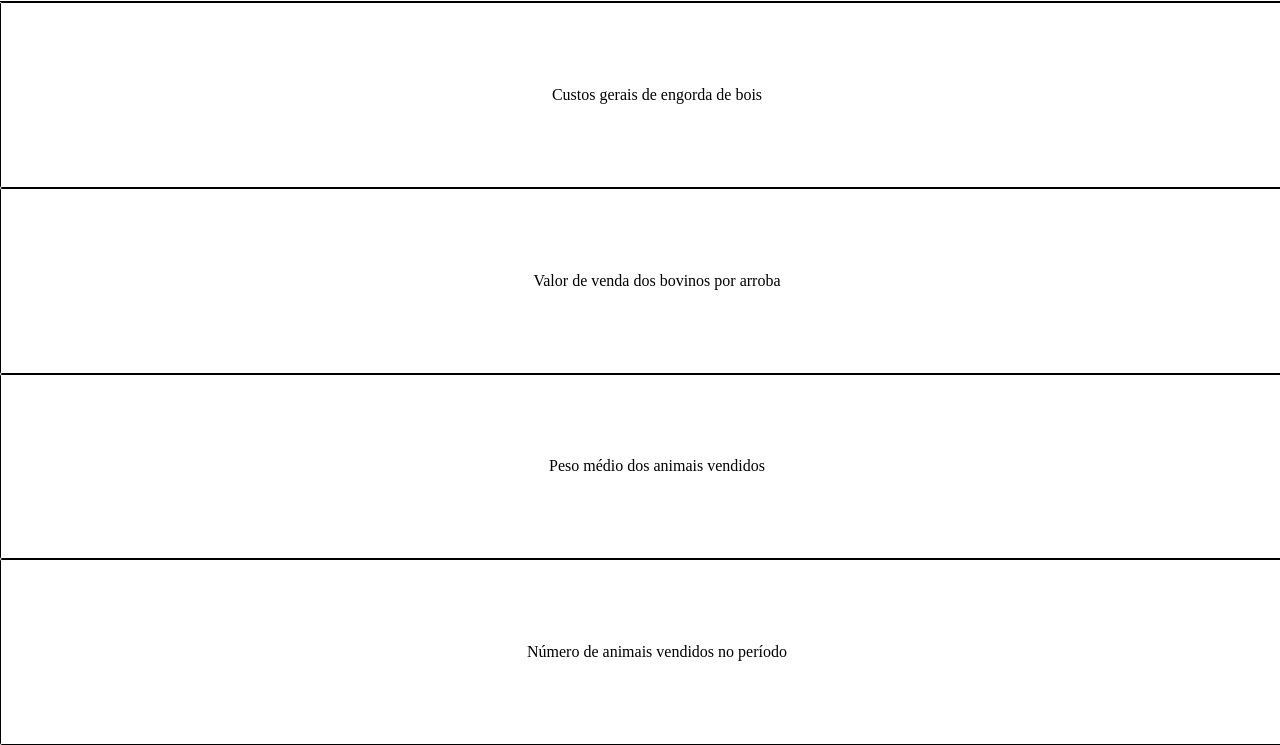
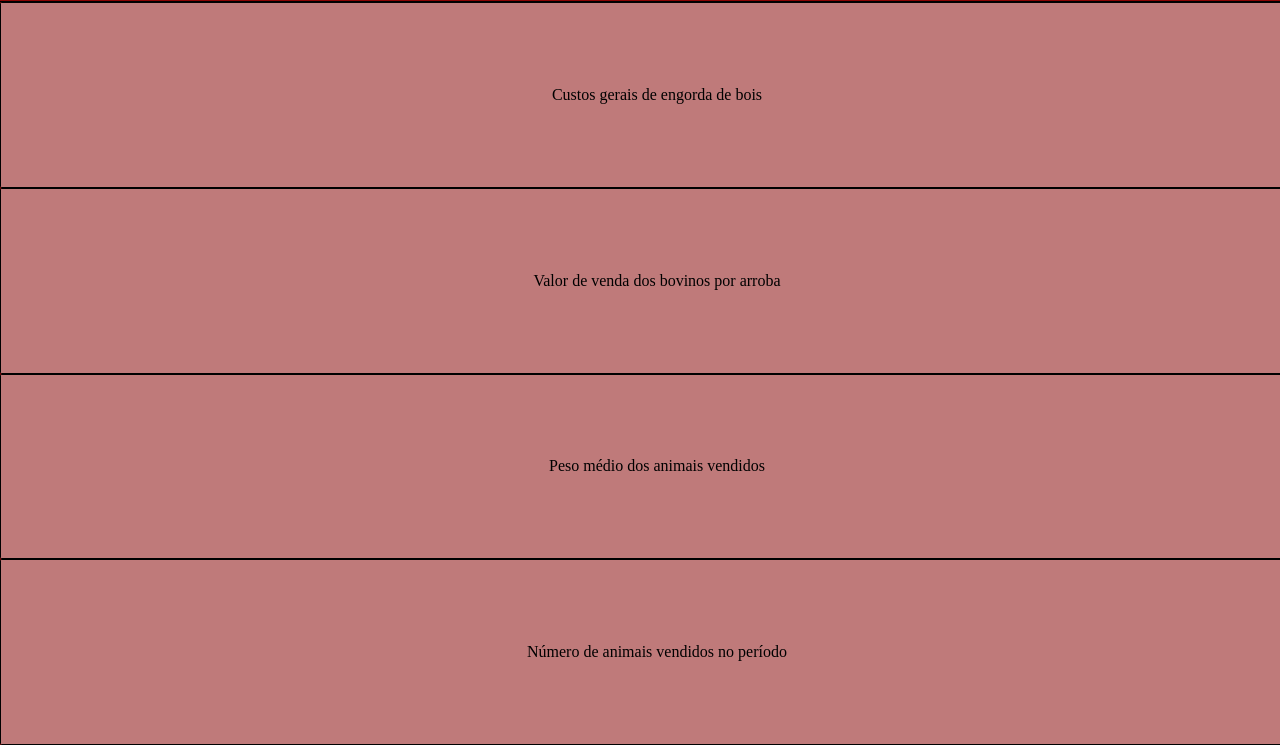
Before and after one commit to Antonioarf/vacathon-insper, a plain HTML site: page pos_lac_concl.html in a window 1280 px wide. Shown: the part 55-800 px from the top of the page. Drawn offline with Linux system fonts and the light colour scheme.

Commit message:
Acerto de cores

```diff
--- a/assets/em_lac_concl_style.css
+++ b/assets/em_lac_concl_style.css
@@ -15,6 +15,7 @@ header{
     width: 100%;
     font-size: 1.5rem;
     border-bottom: 0.01rem solid black;
+    background-color:#155703;
 }
 
 conteiner{
@@ -37,4 +38,5 @@ span {
     margin: 0rem auto 0rem auto;
     padding: 1rem;
     border: solid black 0.01rem;
+    background-color: #77c784;
 }
--- a/assets/pos_lac_concl_style.css
+++ b/assets/pos_lac_concl_style.css
@@ -3,6 +3,7 @@ body {
     flex-direction: column;
     width: 100vw;
     height: 100vh;
+    background-color: #8a0404;
 }
 
 header{
@@ -36,4 +37,5 @@ span {
     margin: 0rem auto 0rem auto;
     padding: 1rem;
     border: solid black 0.01rem;
+    background-color: #bf7a7a;
 }
--- a/assets/pre_lac_concl_style.css
+++ b/assets/pre_lac_concl_style.css
@@ -3,6 +3,7 @@ body {
     flex-direction: column;
     width: 100vw;
     height: 100vh;
+    background-color: #a33e08;
 }
 
 header{
@@ -36,4 +37,5 @@ span {
     margin: 0rem auto 0rem auto;
     padding: 1rem;
     border: solid black 0.01rem;
+    background-color: #c78e77;
 }
```
